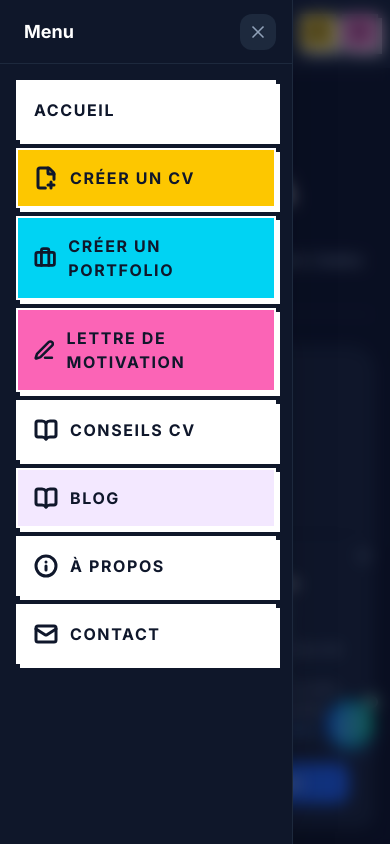
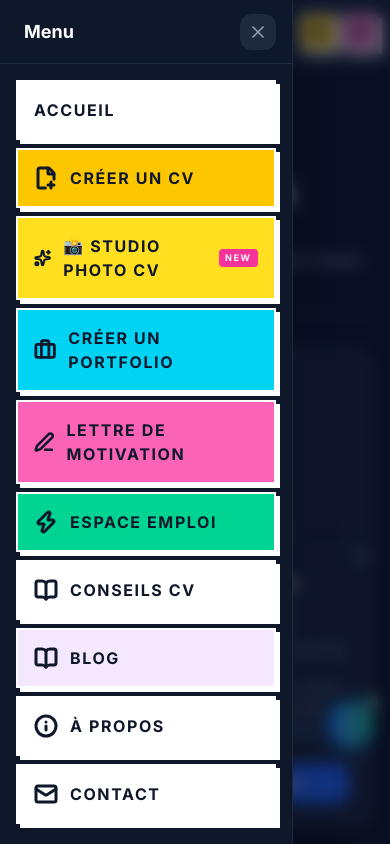
Before and after one commit to dovaphonedz-jpg/mon-cv-go, a React (Vite) app: page /studio-photo in a window 390 px wide. Both pictures are taken after a click on the button 360 px from the left and 32 px from the top of the page. Shown: the top 844 px of the page. Built offline with nearby package versions, Linux system fonts and the light colour scheme; a web font is replaced by a local one.

Commit message:
Add Studio Photo and Espace Emploi to mobile navigation menu and footer

```diff
--- a/src/components/Layout.jsx
+++ b/src/components/Layout.jsx
@@ -120,6 +120,7 @@ export default function Layout({ children }) {
             <div className="flex flex-col gap-2">
               <h4 className="font-black uppercase tracking-widest text-sm mb-1">Nos Outils</h4>
               <Link to="/create" className="text-sm font-bold hover:underline underline-offset-4 decoration-2 transition-all flex items-center gap-1"><FilePlus2 className="w-3 h-3" /> {t('nav.create_cv')}</Link>
+              <Link to="/studio-photo" className="text-sm font-bold hover:underline underline-offset-4 decoration-2 transition-all flex items-center gap-1"><Sparkles className="w-3 h-3 text-yellow-600" /> 📸 Studio Photo CV</Link>
               <Link to="/portfolio" className="text-sm font-bold hover:underline underline-offset-4 decoration-2 transition-all flex items-center gap-1"><Briefcase className="w-3 h-3" /> {t('nav.create_portfolio')}</Link>
               <Link to="/lettre-motivation" className="text-sm font-bold hover:underline underline-offset-4 decoration-2 transition-all flex items-center gap-1"><PenLine className="w-3 h-3" /> {t('nav.cover_letter')}</Link>
               <Link to="/espace-emploi" className="text-sm font-bold hover:underline underline-offset-4 decoration-2 transition-all flex items-center gap-1">
@@ -199,11 +200,17 @@ export default function Layout({ children }) {
                 <Link to="/create" onClick={closeMobileMenu} className="flex items-center gap-3 px-4 py-4 bg-yellow-400 text-slate-900 font-black uppercase tracking-widest brutal-border brutal-shadow transition-smooth brutal-hover">
                   <FilePlus2 className="w-6 h-6" strokeWidth={3} /> {t('nav.create_cv')}
                 </Link>
+                <Link to="/studio-photo" onClick={closeMobileMenu} className="flex items-center gap-3 px-4 py-4 bg-yellow-300 text-slate-900 font-black uppercase tracking-widest brutal-border brutal-shadow transition-smooth brutal-hover">
+                  <Sparkles className="w-6 h-6 text-slate-900" strokeWidth={3} /> 📸 Studio Photo CV <span className="bg-pink-500 text-white text-[9px] font-black px-1.5 py-0.5 rounded">NEW</span>
+                </Link>
                 <Link to="/portfolio" onClick={closeMobileMenu} className="flex items-center gap-3 px-4 py-4 bg-cyan-400 text-slate-900 font-black uppercase tracking-widest brutal-border brutal-shadow transition-smooth brutal-hover">
                   <Briefcase className="w-6 h-6" strokeWidth={3} /> {t('nav.create_portfolio')}
                 </Link>
                 <Link to="/lettre-motivation" onClick={closeMobileMenu} className="flex items-center gap-3 px-4 py-4 bg-pink-400 text-slate-900 font-black uppercase tracking-widest brutal-border brutal-shadow transition-smooth brutal-hover">
                   <PenLine className="w-6 h-6" strokeWidth={3} /> {t('nav.cover_letter')}
+                </Link>
+                <Link to="/espace-emploi" onClick={closeMobileMenu} className="flex items-center gap-3 px-4 py-4 bg-emerald-400 text-slate-900 font-black uppercase tracking-widest brutal-border brutal-shadow transition-smooth brutal-hover">
+                  <Zap className="w-6 h-6" strokeWidth={3} /> Espace Emploi
                 </Link>
                 <Link to="/conseils-cv" onClick={closeMobileMenu} className="flex items-center gap-3 px-4 py-4 bg-white text-slate-900 font-black uppercase tracking-widest brutal-border brutal-shadow transition-smooth brutal-hover">
                   <BookOpen className="w-6 h-6" strokeWidth={3} /> {t('nav.cv_tips')}
```
